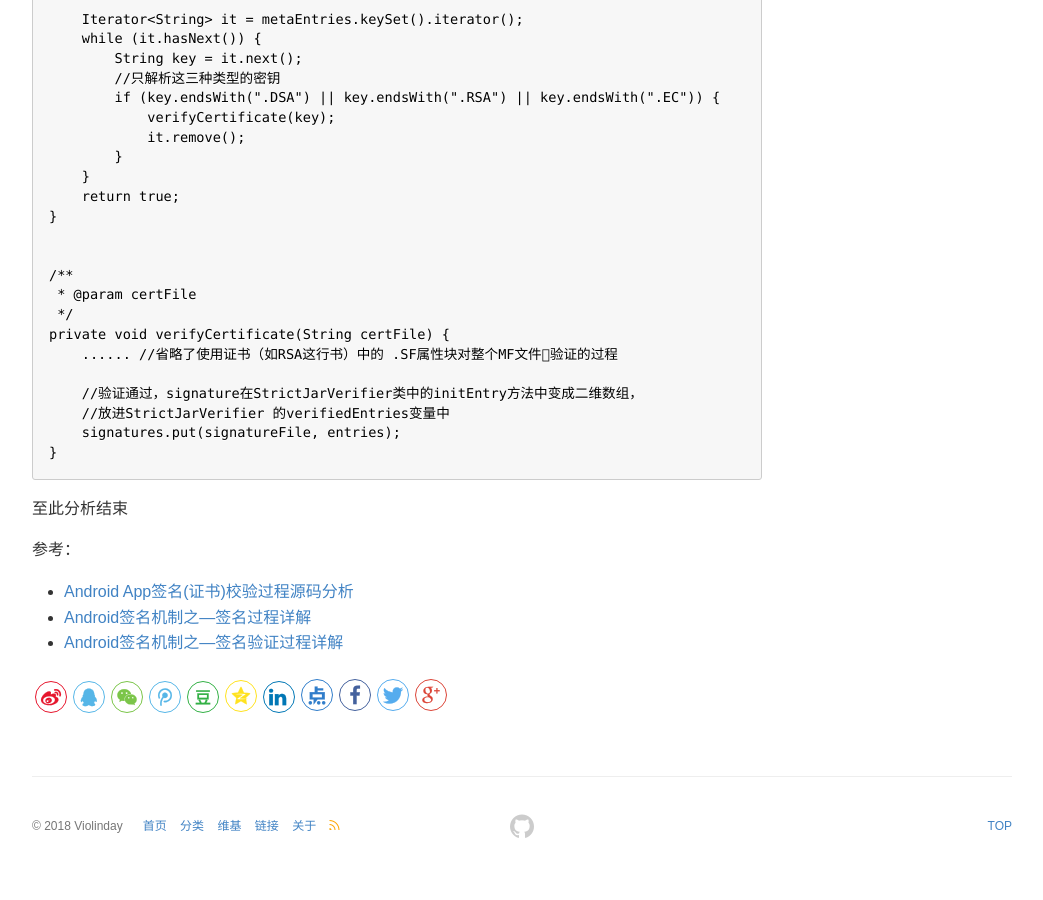
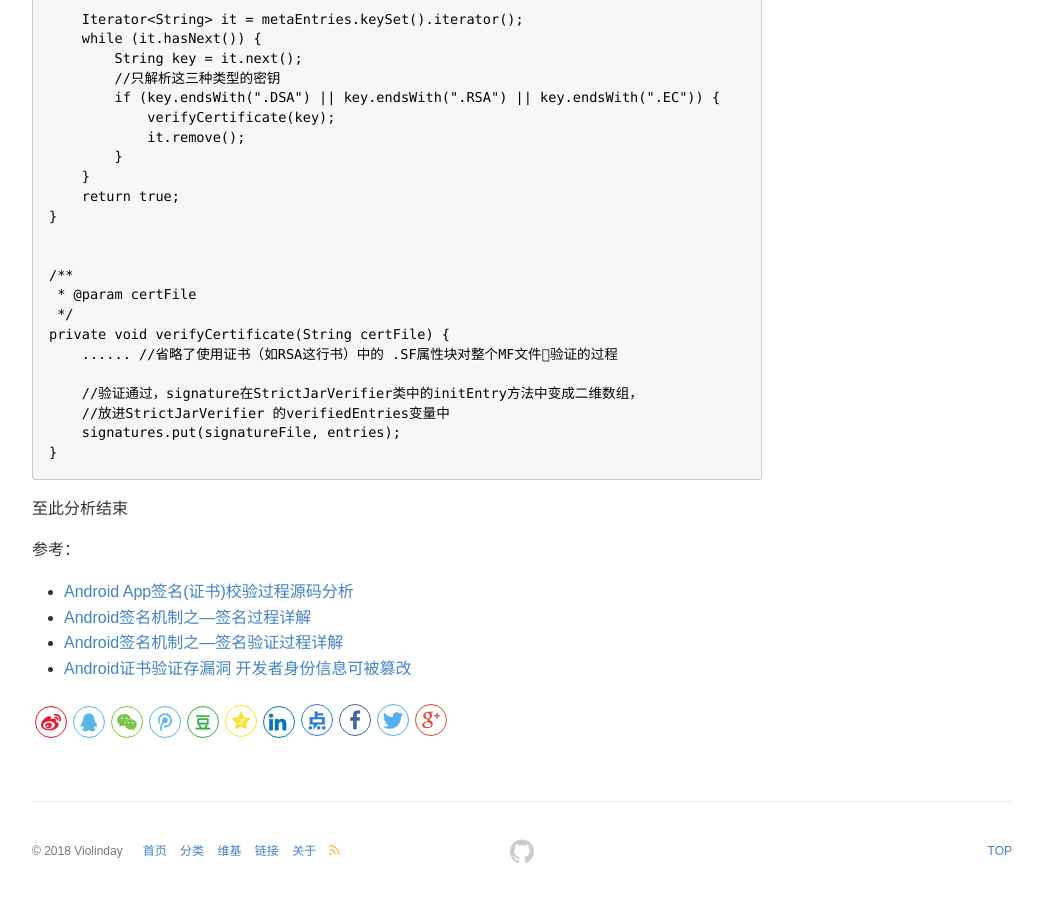
Before and after one commit to violinday/violinday.github.io, a Jekyll site: the page built from _posts/2018-05-11-andrid-app-update-signature.md, in a window 1280 px wide and 900 px high, scrolled down 10072 px. Shown: the whole window, without its empty margins (118-1161 px from the left). Built offline with Jekyll 4.4.1, drawn with Linux system fonts in a browser that asks for light colours; comment, search, counter and statistics services are not loaded; before the commit the page ends 10947 px from its top, so only the background shows below that.

Commit message:
增加参考引用信息

```diff
--- a/_posts/2018-05-11-andrid-app-update-signature.md
+++ b/_posts/2018-05-11-andrid-app-update-signature.md
@@ -531,3 +531,4 @@ private void verifyCertificate(String certFile) {
 - [Android App签名(证书)校验过程源码分析](https://www.2cto.com/kf/201609/551023.html)
 - [Android签名机制之—签名过程详解](http://www.520monkey.com/archives/571)
 - [Android签名机制之—签名验证过程详解](http://www.520monkey.com/archives/573)
+- [Android证书验证存漏洞 开发者身份信息可被篡改](https://bbs.kafan.cn/thread-1792048-1-1.html)
```
